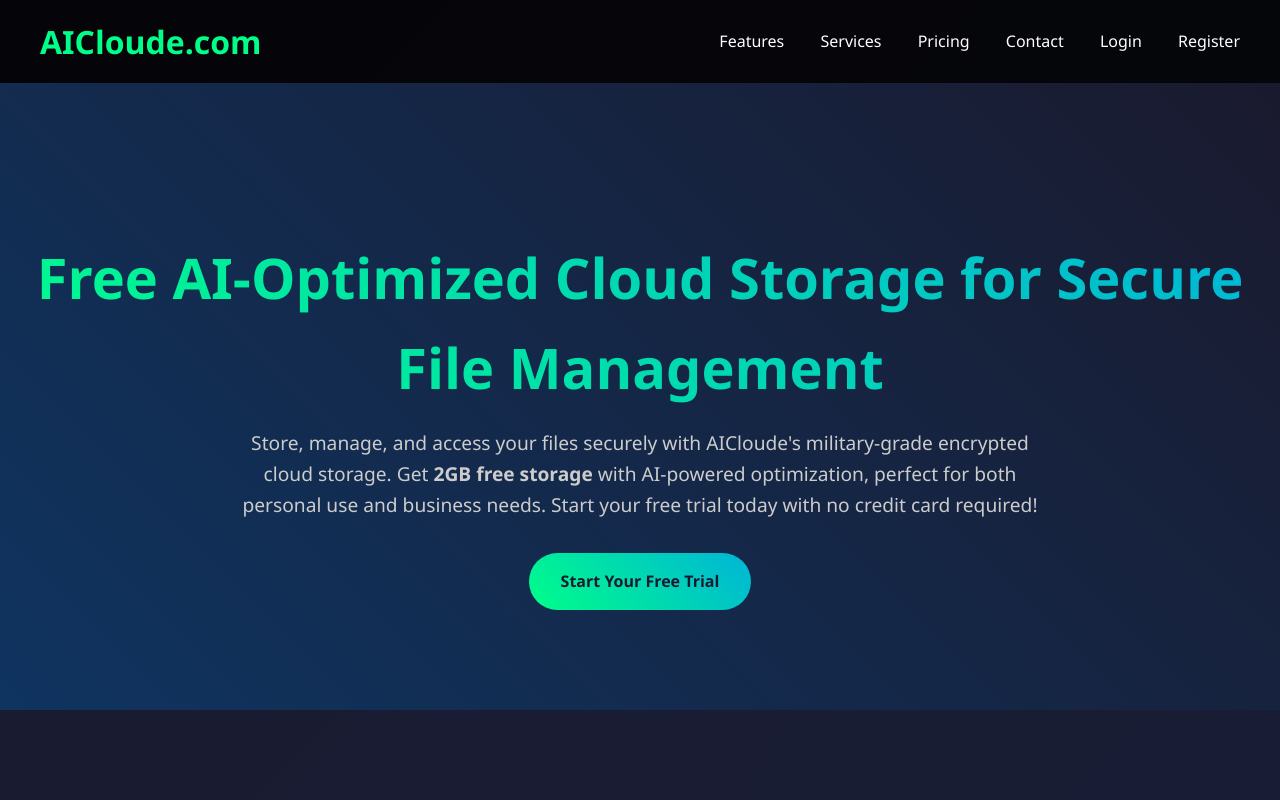
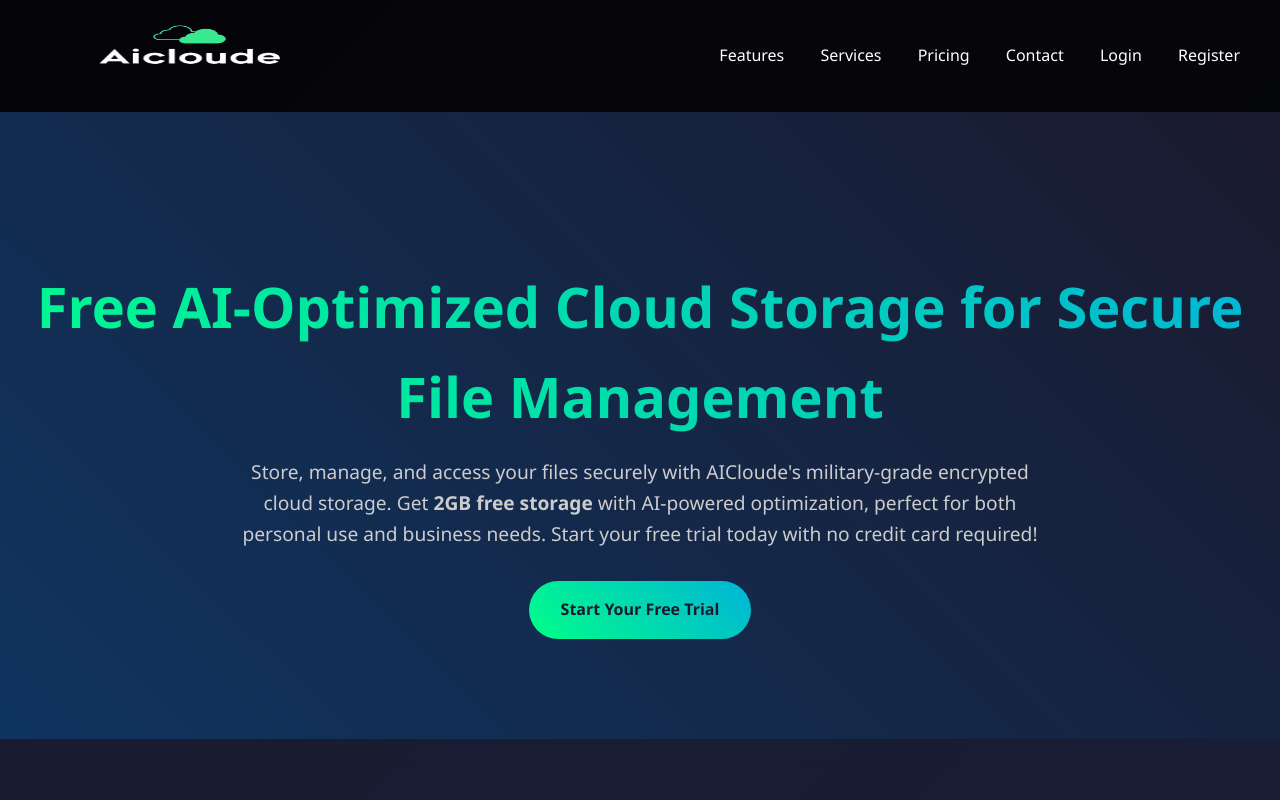
Before and after one commit to Indian-Musk/Aicloude-project, a website: page public/index.html in a window 1280 px wide. Shown: the top 800 px of the page. Drawn offline with Linux system fonts and the light colour scheme; no server answers.

Commit message:
Update index.html

```diff
--- a/public/index.html
+++ b/public/index.html
@@ -659,6 +659,7 @@
             align-items: center;
             max-width: 1200px;
             margin: 0 auto;
+          height: 80px;
         }
 
         .logo {
@@ -808,7 +809,7 @@
 
     <header class="header">
         <nav class="nav-container">
-            <a href="#" class="logo">AICloude.com</a>
+          <img src="/image.png" alt="AICloude Logo" style="height: 100px; width:300px; margin-bottom: 20px;">
             <div class="nav-links">
                 <a href="#features">Features</a>
                 <a href="#services">Services</a>
```
